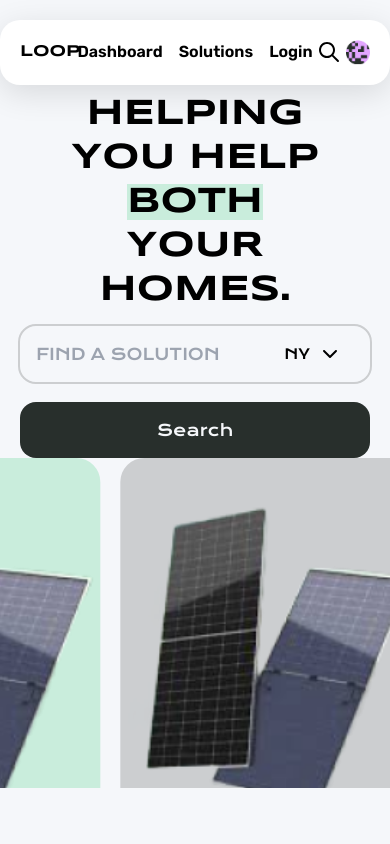
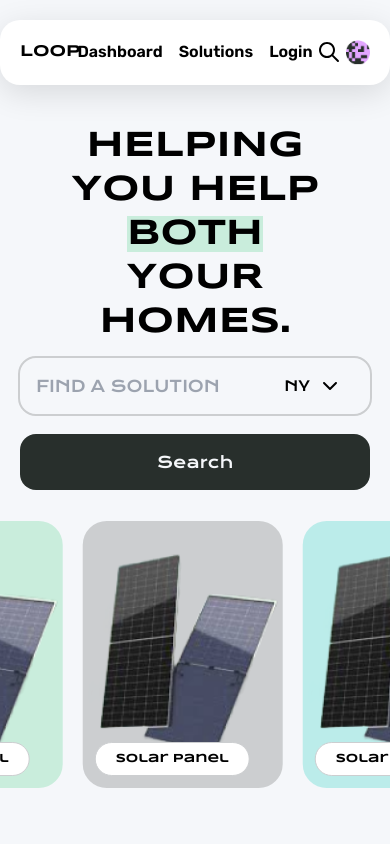
Before and after one commit to pranavkannepalli/loop, a Next.js app: page / in a window 390 px wide. Shown: the top 844 px of the page. Built offline with nearby package versions, Linux system fonts and the light colour scheme.

Commit message:
Made scrolling cards responsive

```diff
--- a/components/HomeSolutionCard/index.jsx
+++ b/components/HomeSolutionCard/index.jsx
@@ -18,7 +18,14 @@ export default function HomeSolutionCard({ name, img, sector }) {
     const [hover, setHover] = useState(false);
 
     return (
-        <motion.div onHoverStart={() => setHover(true)} onHoverEnd={() => setHover(false)} className={classNames(colors[sector], "cursor-pointer inline-block relative min-w-[300px] h-[400px] rounded-3xl")}>
+        <motion.div
+            style={{
+                minWidth: "clamp(200px, 44vw, 300px)",
+                aspectRatio: "3/4"
+            }}
+            onHoverStart={() => setHover(true)}
+            onHoverEnd={() => setHover(false)}
+            className={classNames(colors[sector], "cursor-pointer inline-block relative rounded-3xl")}>
             <Image alt={name} src={img} fill/>
             <div className="absolute box-border left-3 bottom-3 rounded-full bg-white-100 px-5 py-[10px] border border-white-300 overflow-hidden">
                 <div className="flex gap-[10px] items-center">
```
